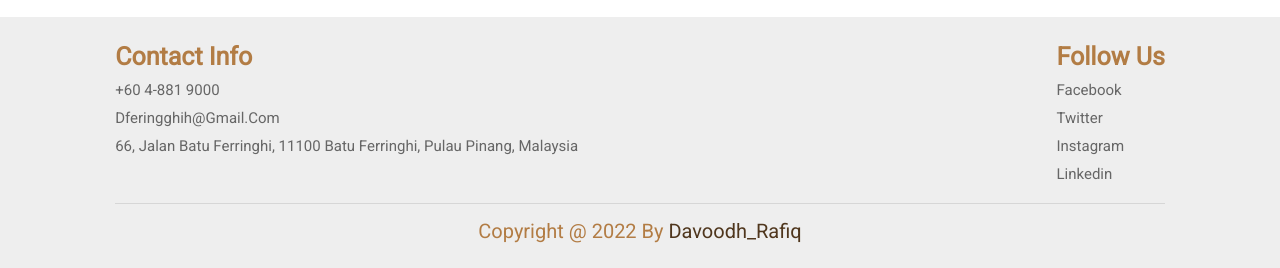
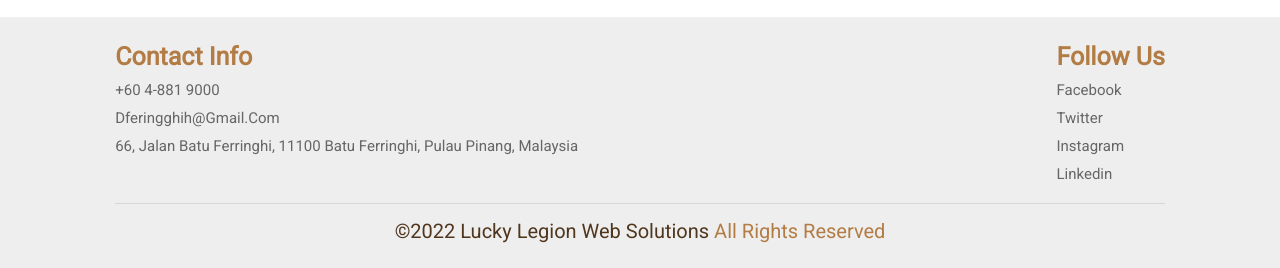
Before and after one commit to shakdawoodh/Hotel_web, a plain HTML site: page DeluxeRoom.html in a window 1280 px wide. Shown: the part 605-873 px from the top of the page. Drawn offline with nearby package versions, Linux system fonts and the light colour scheme.

Commit message:
Adding Copyright Tags.

```diff
--- a/DeluxeRoom.html
+++ b/DeluxeRoom.html
@@ -159,7 +159,7 @@
 
         </div>
 
-        <div class="credit"> copyright @ 2022 by <span>Davoodh_Rafiq</span> </div>
+        <div class="credit"><span>&#169;2022 Lucky Legion web Solutions</span> All rights reserved </div>
 
     </section>
 
```
Also changed, not shown: StandardQueen.html (+1 -1 lines), StandardTwin.html (+1 -1 lines), familyroom.html (+1 -1 lines), index.html (+1 -1 lines), suiteroom.html (+1 -1 lines), superiorroom.html (+1 -1 lines).
